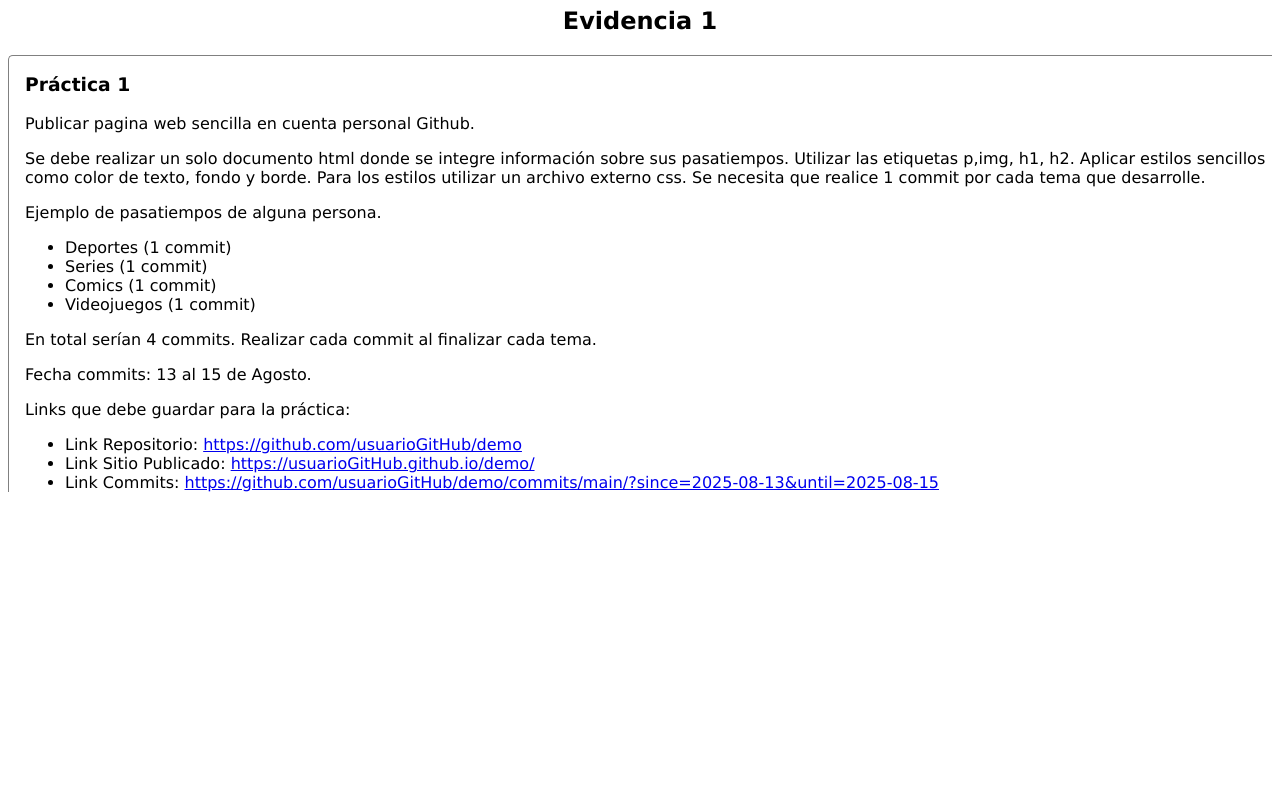
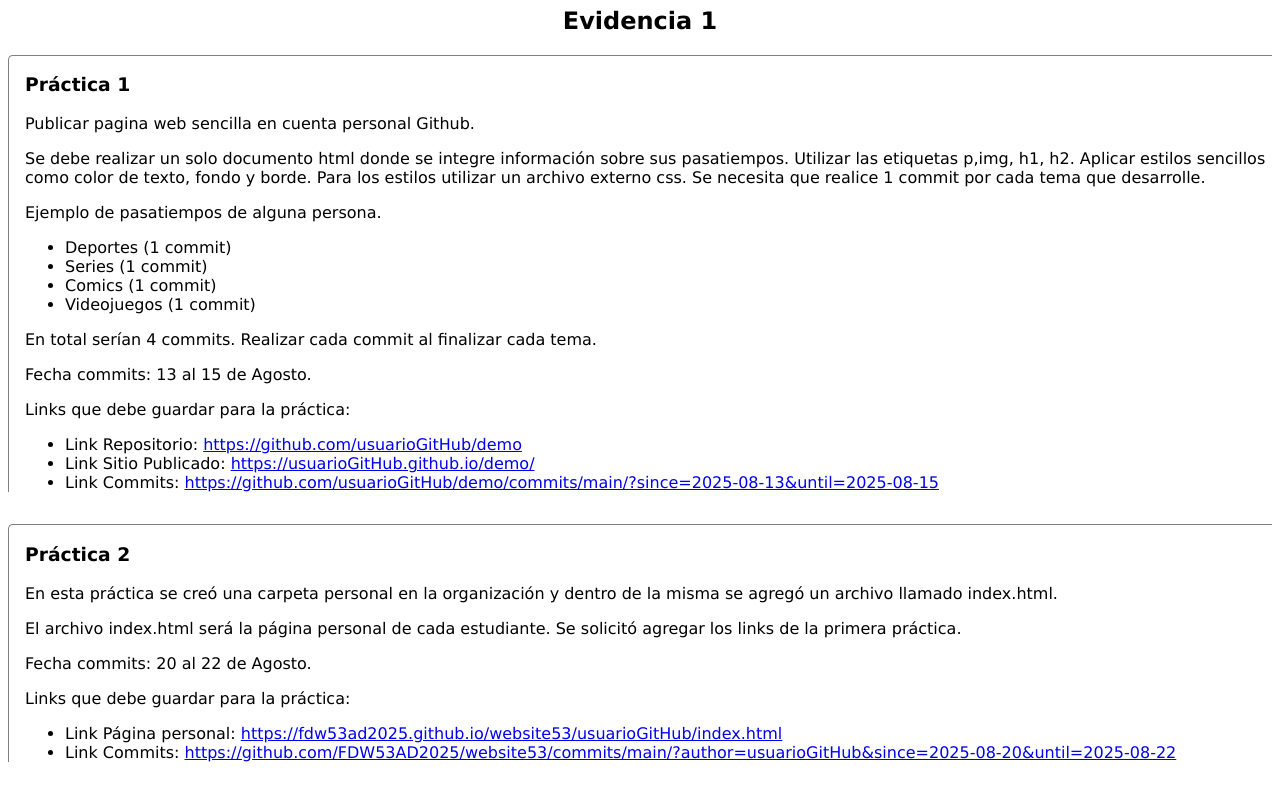
Before and after one commit to LIIgabriel/evidenciasGpo53_AD2025, a plain HTML site: page index.html in a window 1280 px wide. Shown: the part 310-1110 px from the top of the page. Before the commit the page ends 882 px from the top, so only its background shows below. Drawn offline with Linux system fonts and the light colour scheme.

Commit message:
practica 2 evidencia 1

```diff
--- a/index.html
+++ b/index.html
@@ -77,6 +77,30 @@
           </li>
         </ul>
       </article>
+      <article class="practica">
+        <h3>Práctica 2</h3>
+        <p>En esta práctica se creó una carpeta personal en la organización y dentro de la misma se agregó un archivo llamado index.html.</p>
+        <p>
+          El archivo index.html será la página personal de cada estudiante. Se solicitó agregar los links de la primera práctica.
+        </p>
+        <p>Fecha commits: 20 al 22 de Agosto.</p>
+        <p>Links que debe guardar para la práctica:</p>
+        <ul>
+          <li>
+            Link Página personal:
+            <a href="https://fdw53ad2025.github.io/website53/usuarioGitHub/index.html"
+              >https://fdw53ad2025.github.io/website53/usuarioGitHub/index.html</a
+            >
+          </li>
+          <li>
+            Link Commits:
+            <a
+              href="https://github.com/FDW53AD2025/website53/commits/main/?author=usuarioGitHub&since=2025-08-20&until=2025-08-22"
+              >https://github.com/FDW53AD2025/website53/commits/main/?author=usuarioGitHub&since=2025-08-20&until=2025-08-22</a
+            >
+          </li>
+        </ul>
+      </article>
     </section>
   </body>
 </html>
```
